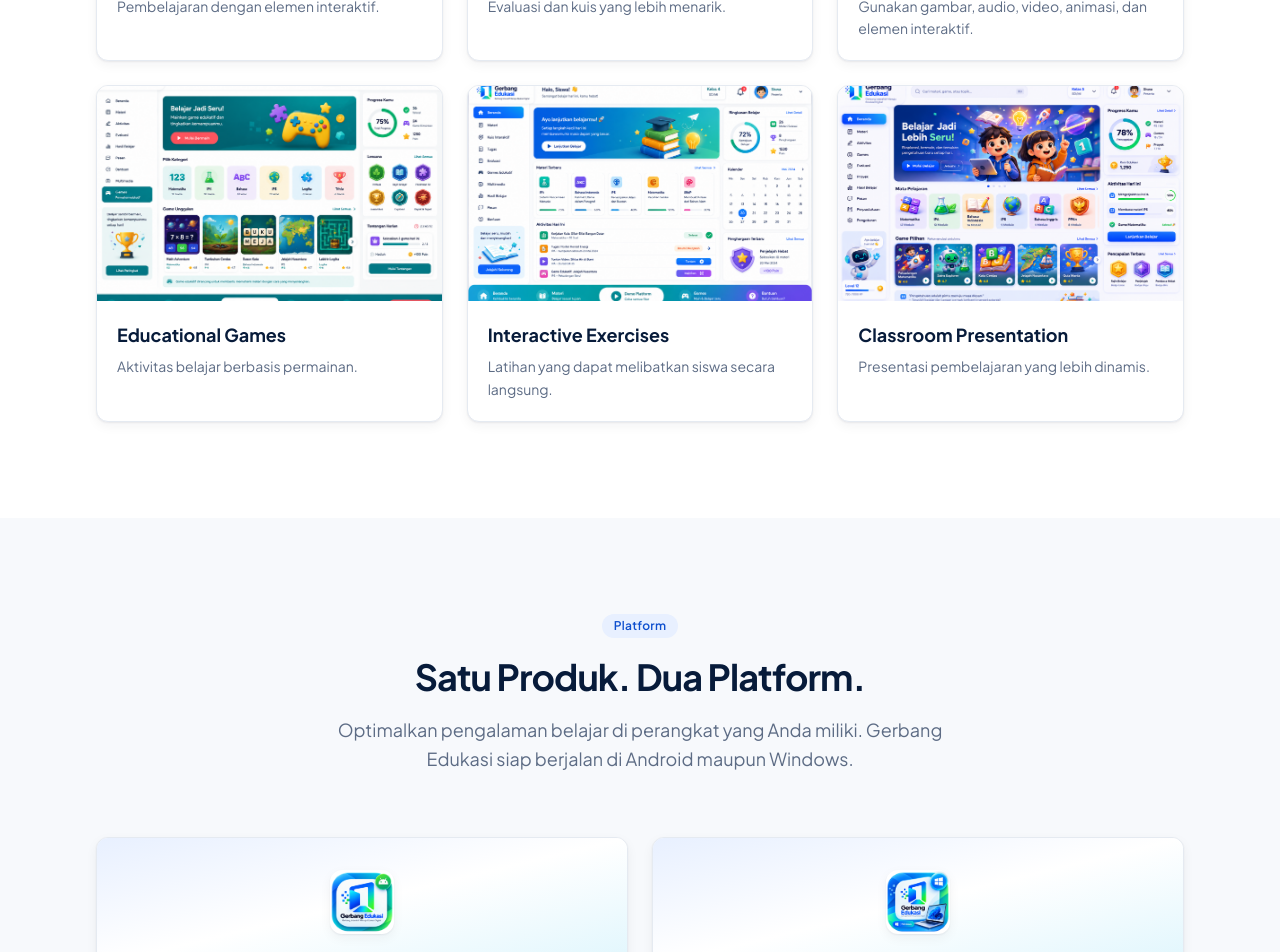
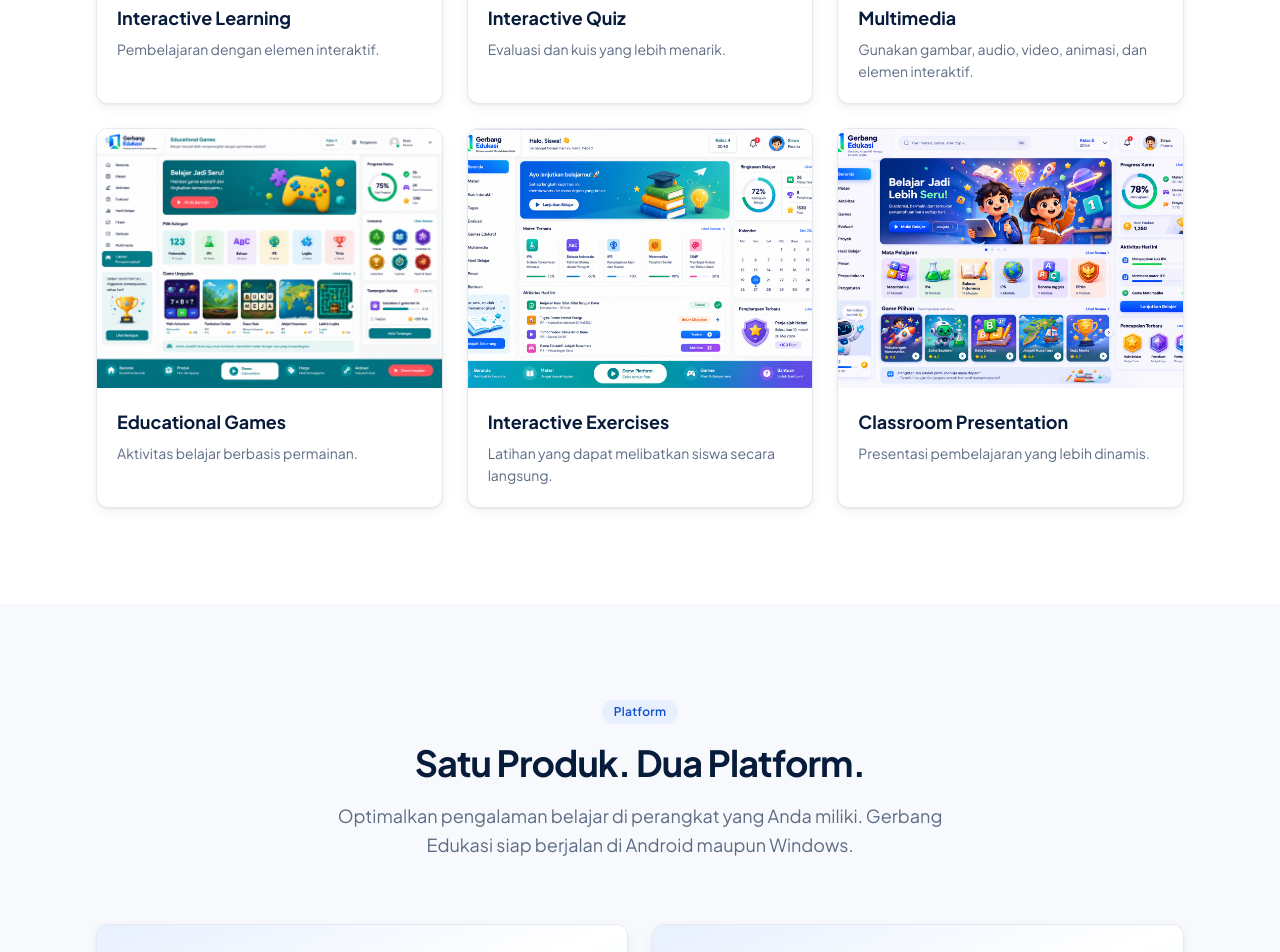
Before and after one commit to edukasigerbang-hub/web, a Next.js app: page / in a window 1280 px wide. Shown: the part 1560-2512 px from the top of the page. Built offline with nearby package versions, Linux system fonts and the light colour scheme.

Commit message:
feat(home): enlarge feature + platform images
- ProductSection: screenshot header aspect 16/10 -> 4/3 (taller, bigger image)
- PlatformSection: platform logo badge 64px -> 112px (h-28 w-28) on a taller
  py-12 gradient band, so brand images are the dominant visual

lint 0, build ok.

```diff
--- a/src/components/home/PlatformSection.tsx
+++ b/src/components/home/PlatformSection.tsx
@@ -21,13 +21,13 @@ export function PlatformSection() {
               key={platform.id}
               className="group flex flex-col overflow-hidden rounded-xl border border-line bg-surface shadow-card transition-all duration-300 hover:border-primary/30 hover:shadow-card-hover"
             >
-              <div className="flex items-center justify-center border-b border-line bg-gradient-to-br from-primary-soft via-white to-accent-soft px-6 py-8">
-                <span className="flex h-16 w-16 items-center justify-center rounded-xl bg-white shadow-card overflow-hidden">
+              <div className="flex items-center justify-center border-b border-line bg-gradient-to-br from-primary-soft via-white to-accent-soft px-6 py-12">
+                <span className="flex h-28 w-28 items-center justify-center rounded-2xl bg-white shadow-card overflow-hidden">
                   <Image
                     src={platform.img}
                     alt={`Logo ${platform.title}`}
-                    width={64}
-                    height={64}
+                    width={112}
+                    height={112}
                     className="object-contain"
                   />
                 </span>
--- a/src/components/home/ProductSection.tsx
+++ b/src/components/home/ProductSection.tsx
@@ -20,7 +20,7 @@ export function ProductSection() {
               key={feature.id}
               className="group flex flex-col overflow-hidden rounded-xl border border-line bg-surface shadow-card transition-all duration-300 hover:-translate-y-1 hover:border-primary/30 hover:shadow-card-hover"
             >
-              <div className="aspect-[16/10] overflow-hidden">
+              <div className="aspect-[4/3] overflow-hidden">
                 <div className="relative h-full w-full transition-transform duration-500 group-hover:scale-105">
                   <Image
                     src={feature.img}
```
